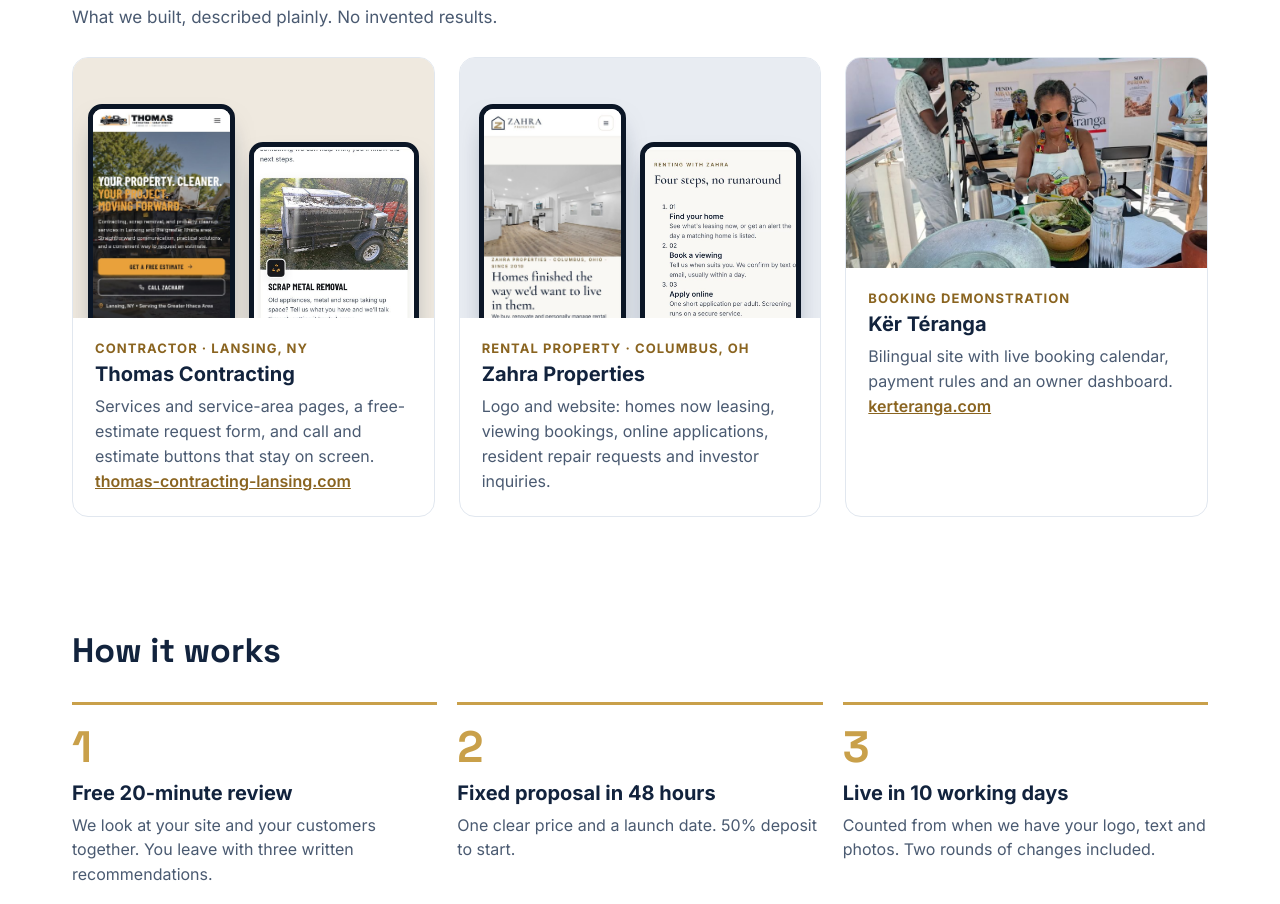
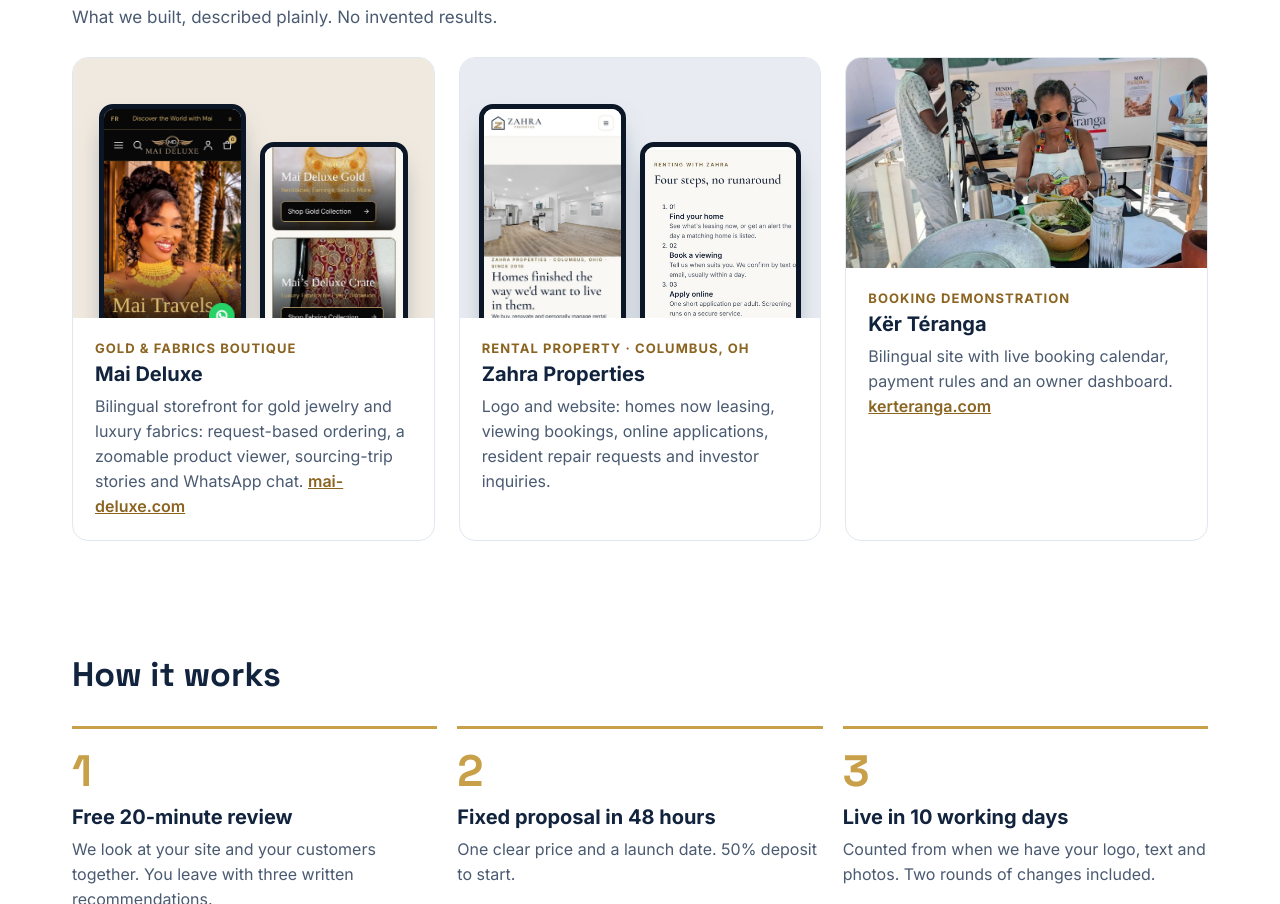
Before and after one commit to alioune378/dalal-ithaca-landing, a plain HTML site: page index.html in a window 1280 px wide. Shown: the part 2037-2941 px from the top of the page. Drawn offline with Linux system fonts and the light colour scheme.

Commit message:
Recent work: replace Thomas Contracting with Mai Deluxe
Co-Authored-By: Claude Opus 5.5 <noreply@anthropic.com>
Claude-Session: https://claude.ai/code/session_015XLXi1aDMS7ZRnsr8jdasC

```diff
--- a/index.html
+++ b/index.html
@@ -173,10 +173,10 @@ button.day[aria-pressed="true"]{background:#061F3D;color:#fff;border-color:#061F
     <div style="margin-top: 30px; display: grid; grid-template-columns: repeat(auto-fit, minmax(300px, 1fr)); gap: 24px">
       <article style="border: 1px solid #E1E7EF; border-radius: 16px; overflow: hidden">
         <div style="height: 260px; background: #EFE9DF; display: flex; align-items: flex-end; justify-content: center; gap: 14px; overflow: hidden; padding-top: 18px; box-sizing: border-box">
-          <img src="/assets/thomas-hero.jpg" alt="Thomas Contracting home page on a phone, with free estimate and call buttons" style="height: 236px; width: auto; border-radius: 14px; border: 5px solid #0B1626; box-shadow: 0 14px 28px -12px rgba(6,31,61,0.55); display: block; margin-bottom: -22px">
-          <img src="/assets/thomas-scrap.jpg" alt="Thomas Contracting scrap metal removal service card" style="height: 236px; width: auto; border-radius: 14px; border: 5px solid #0B1626; box-shadow: 0 14px 28px -12px rgba(6,31,61,0.55); display: block; margin-bottom: -60px">
+          <img src="/assets/mai-hero.jpg" alt="Mai Deluxe home page on a phone" style="height: 236px; width: auto; border-radius: 14px; border: 5px solid #0B1626; box-shadow: 0 14px 28px -12px rgba(6,31,61,0.55); display: block; margin-bottom: -22px">
+          <img src="/assets/mai-collections.jpg" alt="Mai Deluxe gold and fabric collections" style="height: 236px; width: auto; border-radius: 14px; border: 5px solid #0B1626; box-shadow: 0 14px 28px -12px rgba(6,31,61,0.55); display: block; margin-bottom: -60px">
         </div>
-        <div style="padding: 22px"><p style="margin: 0; font-size: 13px; font-weight: 700; letter-spacing: 0.08em; text-transform: uppercase; color: #8A6420">Contractor · Lansing, NY</p><h3 style="margin: 6px 0 0 0; font-size: 20px">Thomas Contracting</h3><p style="margin: 8px 0 0 0; color: #4A5A71; line-height: 1.55">Services and service-area pages, a free-estimate request form, and call and estimate buttons that stay on screen. <a href="https://thomas-contracting-lansing.com" style="color: #8A6420; font-weight: 600">thomas-contracting-lansing.com</a></p></div>
+        <div style="padding: 22px"><p style="margin: 0; font-size: 13px; font-weight: 700; letter-spacing: 0.08em; text-transform: uppercase; color: #8A6420">Gold &amp; fabrics boutique</p><h3 style="margin: 6px 0 0 0; font-size: 20px">Mai Deluxe</h3><p style="margin: 8px 0 0 0; color: #4A5A71; line-height: 1.55">Bilingual storefront for gold jewelry and luxury fabrics: request-based ordering, a zoomable product viewer, sourcing-trip stories and WhatsApp chat. <a href="https://mai-deluxe.com" style="color: #8A6420; font-weight: 600">mai-deluxe.com</a></p></div>
       </article>
       <article style="border: 1px solid #E1E7EF; border-radius: 16px; overflow: hidden">
         <div style="height: 260px; background: #E8ECF2; display: flex; align-items: flex-end; justify-content: center; gap: 14px; overflow: hidden; padding-top: 18px; box-sizing: border-box">
```
Also changed, not shown: assets/mai-collections.jpg (added), assets/mai-hero.jpg (added), assets/thomas-hero.jpg (deleted), assets/thomas-scrap.jpg (deleted).
